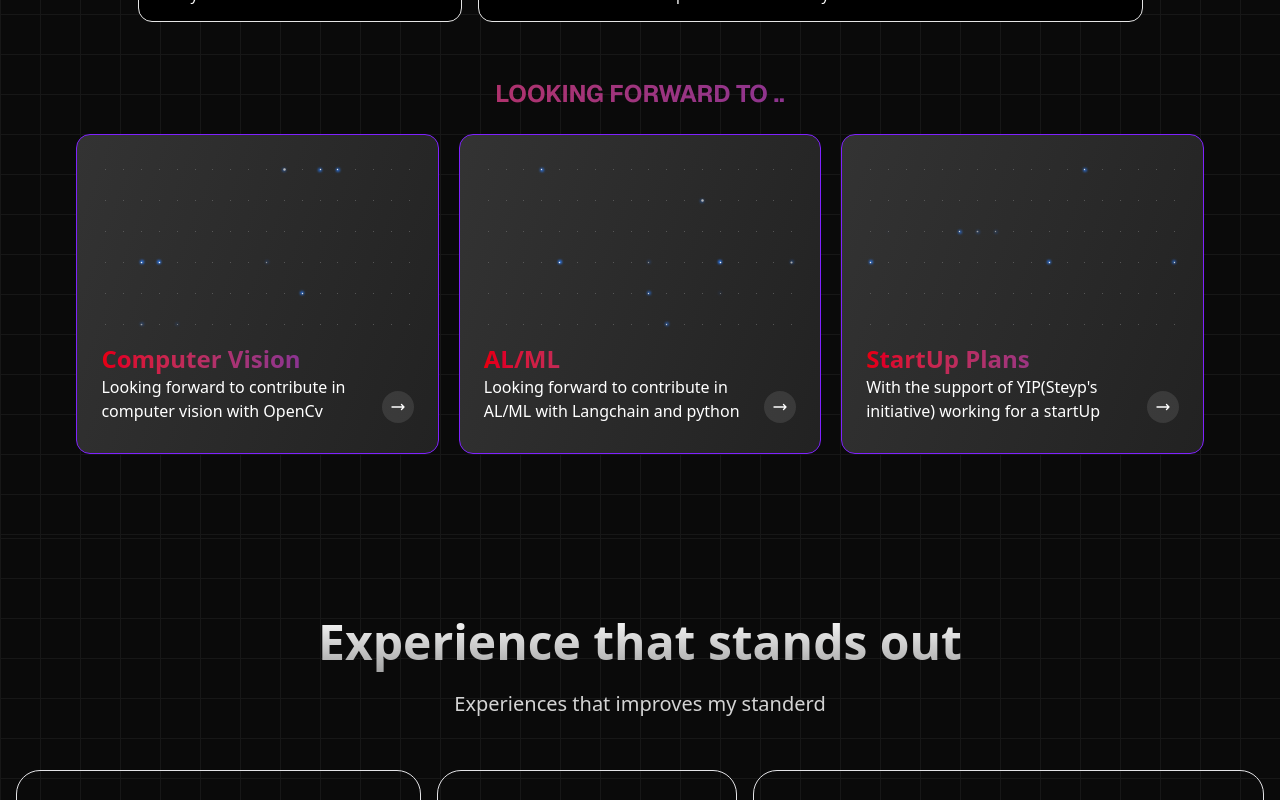
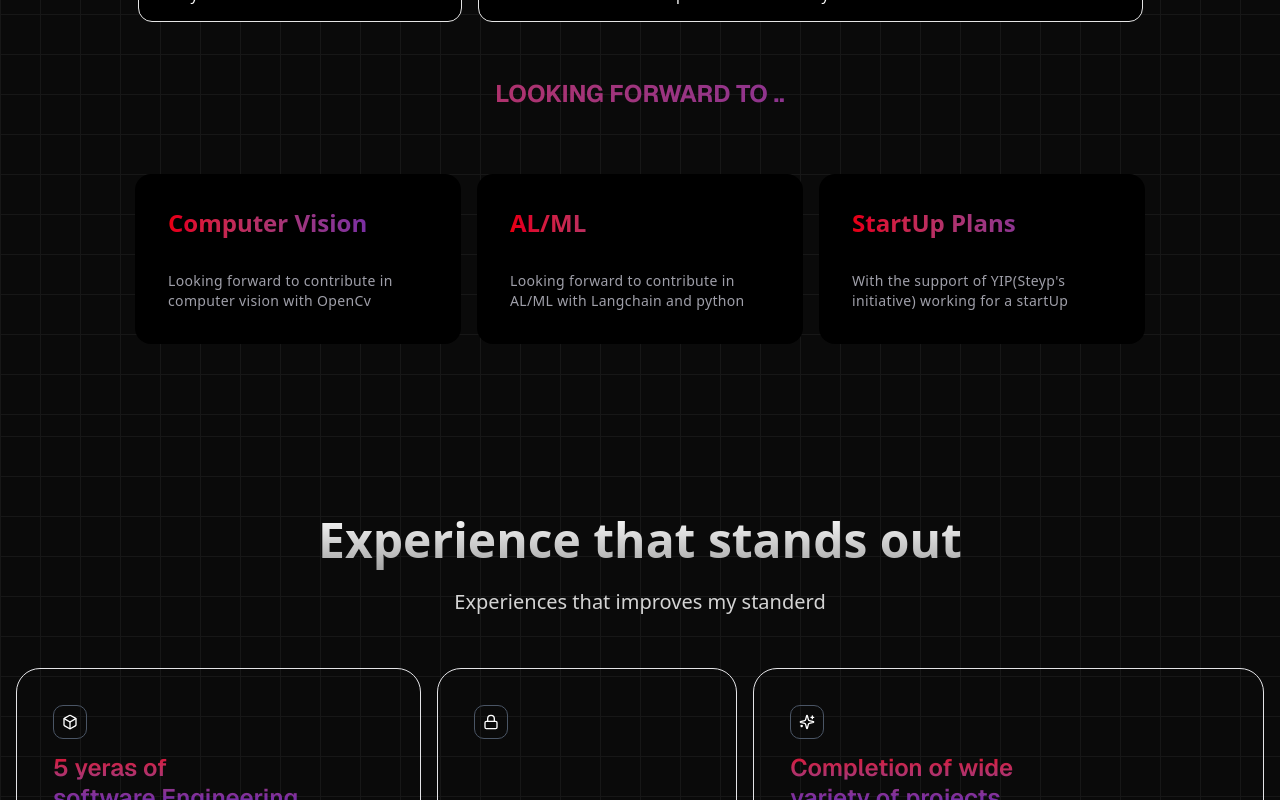
Before and after one commit to ziyaudheenms/ZIYAUDHEEN-MS, a Next.js app: page / in a window 1280 px wide. Shown: the part 4340-5140 px from the top of the page. Built offline with nearby package versions, Linux system fonts and the light colour scheme.

Commit message:
sixteen commit

```diff
--- a/app/page.js
+++ b/app/page.js
@@ -29,6 +29,7 @@
 import { Project } from "@/elements/Project";
 import { Time } from "@/elements/Time";
 import { Promo } from '@/elements/Promo';
+import { Looking } from '@/elements/Looking';
 
 export default function Home() {
   const navItems = [
@@ -193,7 +194,7 @@
       </div>
       <div
         id="Skills"
-        className="relative flex h-full w-full bg-black/[0.96] antialiased pb-10"
+        className="relative flex h-full w-full bg-black/[0.96] antialiased pb-2"
       >
         <div
           className={cn(
@@ -219,26 +220,8 @@
               LOOKING FORWARD TO ..
             </h1>
             <Reveal>
-            <div className="flex justify-center gap-5 items-center flex-wrap">
-              <Aim
-                disc={
-                  "Looking forward to contribute in computer vision with OpenCv"
-                }
-                title={"Computer Vision"}
-              />
-
-              <Aim
-                disc={
-                  "Looking forward to contribute in AL/ML with Langchain and python"
-                }
-                title={"AL/ML"}
-              />
-              <Aim
-                disc={
-                  "With the support of YIP(Steyp's initiative) working for a startUp"
-                }
-                title={"StartUp Plans"}
-              />
+            <div className="">
+             <Looking />
             </div>
             </Reveal>
           </div>
--- /dev/null
+++ b/components/ui/card-hover-effect.jsx
@@ -0,0 +1,84 @@
+import { cn } from "@/lib/utils";
+import { AnimatePresence, motion } from "motion/react";
+
+import { useState } from "react";
+
+export const HoverEffect = ({
+  items,
+  className
+}) => {
+  let [hoveredIndex, setHoveredIndex] = useState(null);
+
+  return (
+    (<div
+      className={cn("grid grid-cols-1 md:grid-cols-2  lg:grid-cols-3  py-10", className)}>
+      {items.map((item, idx) => (
+        <a
+          href={item?.link}
+          key={item?.link}
+          className="relative group  block p-2 h-full w-full"
+          onMouseEnter={() => setHoveredIndex(idx)}
+          onMouseLeave={() => setHoveredIndex(null)}>
+          <AnimatePresence>
+            {hoveredIndex === idx && (
+              <motion.span
+                className="absolute inset-0 h-full w-full bg-neutral-900 dark:bg-slate-800/[0.8] block  rounded-3xl"
+                layoutId="hoverBackground"
+                initial={{ opacity: 0 }}
+                animate={{
+                  opacity: 1,
+                  transition: { duration: 0.15 },
+                }}
+                exit={{
+                  opacity: 0,
+                  transition: { duration: 0.15, delay: 0.2 },
+                }} />
+            )}
+          </AnimatePresence>
+          <Card>
+            <CardTitle>{item.title}</CardTitle>
+            <CardDescription>{item.description}</CardDescription>
+          </Card>
+        </a>
+      ))}
+    </div>)
+  );
+};
+
+export const Card = ({
+  className,
+  children
+}) => {
+  return (
+    (<div
+      className={cn(
+        "rounded-2xl h-full w-full p-4 overflow-hidden bg-black border border-transparent dark:border-white/[0.2] group-hover:border-slate-700 relative z-20",
+        className
+      )}>
+      <div className="relative z-50">
+        <div className="p-4">{children}</div>
+      </div>
+    </div>)
+  );
+};
+export const CardTitle = ({
+  className,
+  children
+}) => {
+  return (
+    (<h4 className={cn("text-2xl font-bold bg-clip-text text-transparent bg-gradient-to-r from-red-600 to-violet-800", className)}>
+      {children}
+    </h4>)
+  );
+};
+export const CardDescription = ({
+  className,
+  children
+}) => {
+  return (
+    (<p
+      className={cn("mt-8 text-zinc-400 tracking-wide leading-relaxed text-sm", className)}>
+      {children}
+    </p>)
+  );
+};
--- /dev/null
+++ b/elements/Looking.jsx
@@ -0,0 +1,31 @@
+"use client"
+import { HoverEffect } from "../components/ui/card-hover-effect";
+
+export function Looking() {
+  return (
+    <div className="max-w-[1090px] mx-auto px-8">
+      <HoverEffect items={projects} />
+    </div>
+  );
+}
+export const projects = [
+  {
+    title: "Computer Vision",
+    description:
+      "Looking forward to contribute in computer vision with OpenCv",
+    link: "https://stripe.com",
+  },
+  {
+    title: "AL/ML",
+    description:
+       "Looking forward to contribute in AL/ML with Langchain and python",
+    link: "https://netflix.com",
+  },
+  {
+    title: "StartUp Plans",
+    description:
+      "With the support of YIP(Steyp's initiative) working for a startUp",
+    link: "https://google.com",
+  },
+
+];
--- a/package.json
+++ b/package.json
@@ -15,7 +15,7 @@
     "clsx": "^2.1.1",
     "framer-motion": "^12.7.2",
     "lucide-react": "^0.487.0",
-    "motion": "^12.7.4",
+    "motion": "^12.8.0",
     "next": "15.2.4",
     "react": "^19.0.0",
     "react-dom": "^19.0.0",
```
Also changed, not shown: 1 other file (tests, documents, lock files or other folders).
